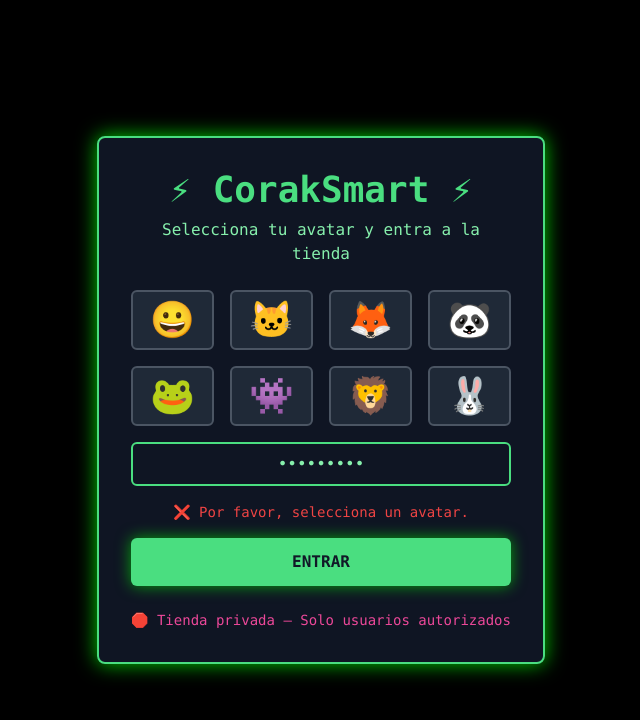
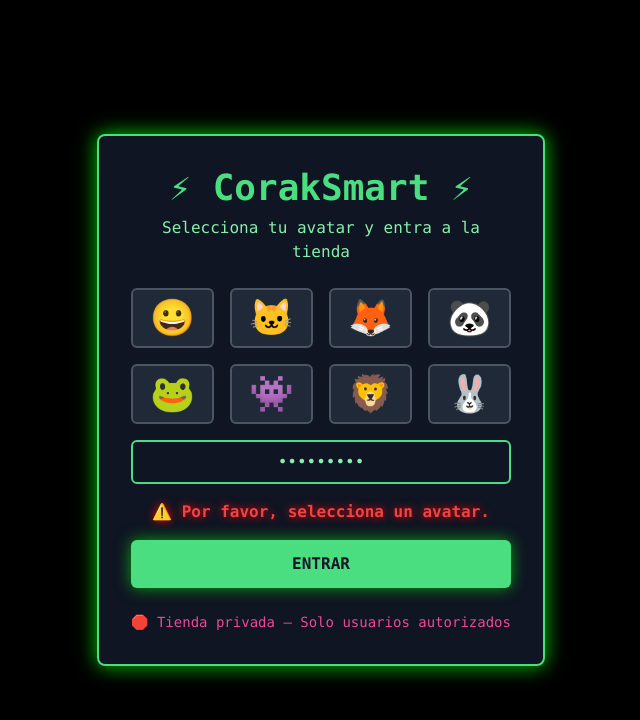
Before and after one commit to Qonejo/coraksmart, a React (Vite) app in the folder web/: page / in a window 1280 px wide. Both pictures are taken after typing "Sample123" into the empty fields and a click on the button "ENTRAR". Shown: the top 720 px of the page, without its empty margins (319-959 px from the left). Built offline with nearby package versions, Linux system fonts and the light colour scheme; no server answers.

Commit message:
refactor(home): improve error messages and code structure in user registration flow

```diff
--- a/web/src/pages/Home.tsx
+++ b/web/src/pages/Home.tsx
@@ -7,8 +7,8 @@ const Home = () => {
   const navigate = useNavigate();
   const [selectedEmoji, setSelectedEmoji] = useState<string | null>(null);
   const [password, setPassword] = useState('');
+  const [error, setError] = useState<string | null>(null);
   const [loading, setLoading] = useState(false);
-  const [error, setError] = useState<string | null>(null);
 
   const EMOJI_AVATARS = ['😀', '🐱', '🦊', '🐼', '🐸', '👾', '🦁', '🐰'];
 
@@ -17,31 +17,32 @@ const Home = () => {
     setError(null);
 
     if (!selectedEmoji) {
-      setError('❌ Por favor, selecciona un avatar.');
+      setError('⚠️ Por favor, selecciona un avatar.');
       return;
     }
     if (!password) {
-      setError('❌ Por favor, introduce una contraseña.');
+      setError('⚠️ Ingresa una contraseña.');
       return;
     }
 
     setLoading(true);
 
-    // 1. Buscar si ya existe el usuario en la tabla "users"
+    try {
+      // 1. Buscar si ya existe el usuario
       const { data: user, error: fetchError } = await supabase
-      .from('users')
+        .from('users') // ✅ usar "users"
         .select('*')
         .eq('emoji', selectedEmoji)
         .single();
 
       if (fetchError && fetchError.code !== 'PGRST116') {
-      console.error('Error al consultar usuario:', fetchError);
+        console.error('Error consultando usuario:', fetchError);
         setError('❌ Error al conectar con la base de datos.');
         setLoading(false);
         return;
       }
 
-    // 2. Si no existe → crear usuario nuevo
+      // 2. Si no existe → lo crea
       if (!user) {
         const { error: insertError } = await supabase.from('users').insert({
           emoji: selectedEmoji,
@@ -60,7 +61,7 @@ const Home = () => {
         return;
       }
 
-    // 3. Si existe pero no tiene contraseña → asignar
+      // 3. Si existe pero sin password → asigna
       if (user && !user.password) {
         const { error: updateError } = await supabase
           .from('users')
@@ -68,7 +69,7 @@ const Home = () => {
           .eq('id', user.id);
 
         if (updateError) {
-        console.error('Error asignando contraseña:', updateError);
+          console.error('Error actualizando usuario:', updateError);
           setError('❌ No se pudo asignar la contraseña.');
         } else {
           navigate('/shop');
@@ -77,15 +78,17 @@ const Home = () => {
         return;
       }
 
-    // 4. Si existe y coincide contraseña → login correcto
+      // 4. Si existe y coincide → login
       if (user.password === password) {
         navigate('/shop');
-      setLoading(false);
-      return;
+      } else {
+        setError('❌ Contraseña incorrecta');
+      }
+    } catch (err) {
+      console.error('Error inesperado:', err);
+      setError('❌ Ocurrió un error inesperado.');
     }
 
-    // 5. Contraseña incorrecta
-    setError('❌ Contraseña incorrecta');
     setLoading(false);
   };
 
@@ -93,14 +96,13 @@ const Home = () => {
     <div className="relative min-h-screen w-full flex items-center justify-center overflow-hidden font-mono bg-black">
       <MatrixBackground />
       <div className="relative z-10 w-full max-w-md p-8 space-y-6 bg-gray-900 bg-opacity-90 rounded-lg border-2 border-green-400 shadow-[0_0_20px_rgba(0,255,0,0.8)]">
-
         <div className="text-center">
           <h1 className="text-4xl font-bold text-green-400">⚡ CorakSmart ⚡</h1>
           <p className="text-green-300 mt-2">Selecciona tu avatar y entra a la tienda</p>
         </div>
 
         <form onSubmit={handleSubmit} className="space-y-4">
-          {/* Emoji Grid */}
+          {/* Emojis */}
           <div className="grid grid-cols-4 gap-4">
             {EMOJI_AVATARS.map((emoji) => (
               <button
@@ -118,7 +120,7 @@ const Home = () => {
             ))}
           </div>
 
-          {/* Password Input */}
+          {/* Contraseña */}
           <input
             type="password"
             value={password}
@@ -128,9 +130,13 @@ const Home = () => {
             className="w-full px-4 py-2 text-center bg-transparent border-2 border-green-400 rounded-md text-green-300 placeholder-green-700 focus:outline-none focus:ring-2 focus:ring-green-400"
           />
 
-          {error && <p className="text-red-500 text-center text-sm">{error}</p>}
+          {error && (
+            <p className="text-center font-bold text-red-500" style={{ textShadow: '0 0 8px #ff0000' }}>
+              {error}
+            </p>
+          )}
 
-          {/* Submit Button */}
+          {/* Botón */}
           <button
             type="submit"
             disabled={loading}
@@ -140,9 +146,7 @@ const Home = () => {
           </button>
         </form>
 
-        <p className="text-center text-pink-500 text-sm">
-          🛑 Tienda privada – Solo usuarios autorizados
-        </p>
+        <p className="text-center text-pink-500 text-sm">🛑 Tienda privada – Solo usuarios autorizados</p>
       </div>
     </div>
   );
```
Lines whose indentation alone changed are shown as unchanged.
